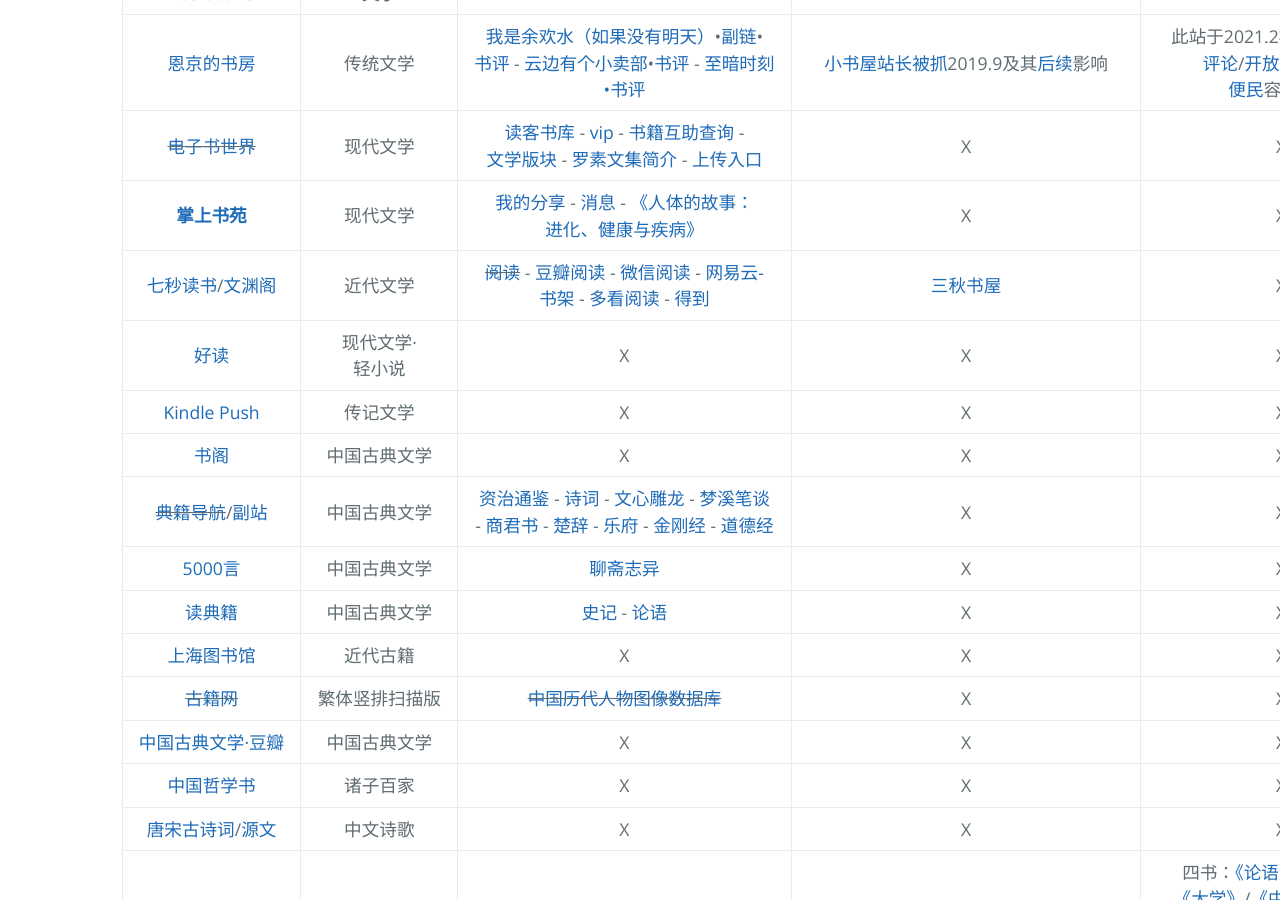
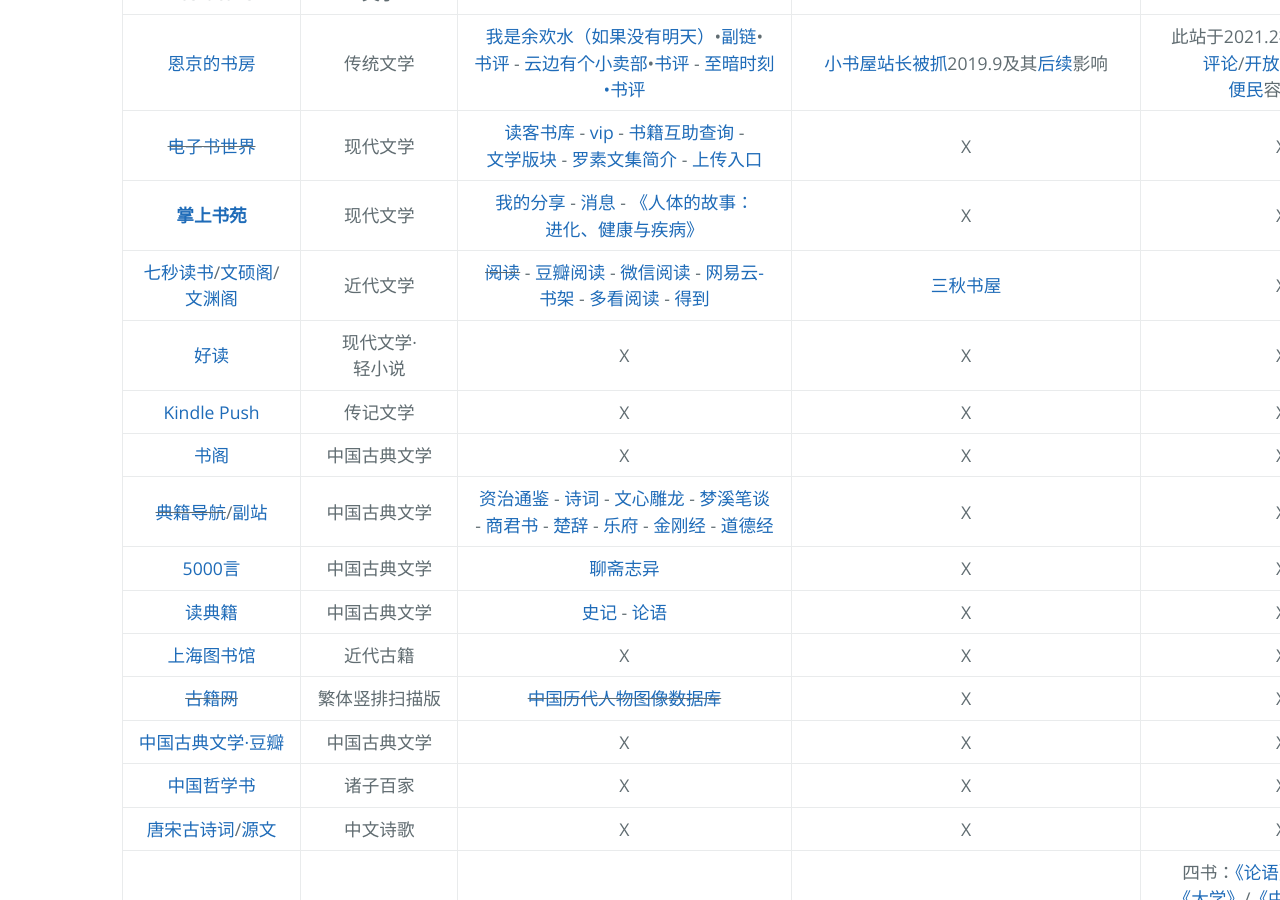
Before and after one commit to AmbroseRen/test, a Jekyll site: the page built from Library/BookSearch.md, in a window 1280 px wide and 900 px high, scrolled down 1363 px. Built offline with Jekyll 4.4.1, drawn with Linux system fonts in a browser that asks for light colours; our own code applies the rules of GitHub Pages for plain Markdown files; the repository's description, which GitHub fills in, is left out.

Commit message:
Update BookSearch.md

```diff
--- a/Library/BookSearch.md
+++ b/Library/BookSearch.md
@@ -37,7 +37,7 @@
 | [恩京的书房](https://www.enjing.com/) | 传统文学 | [我是余欢水（如果没有明天）](https://www.kunnu.com/yuhuanshui/)•[副链](https://www.51shucheng.net/shehui/ruguomeiyoumingtian)•[书评](https://www.enjing.com/wenxue/32589.htm) - [云边有个小卖部](https://cdn.jsdelivr.net/gh/AmbroseRen/Picture@master/book/Literature/Poem/%E4%BA%91%E8%BE%B9%E6%9C%89%E4%B8%AA%E5%B0%8F%E5%8D%96%E9%83%A8%20-%20%E5%BC%A0%E5%98%89%E4%BD%B3.pdf)•[书评](https://www.enjing.com/wenxue/31436.htm) - [至暗时刻•书评](https://www.enjing.com/wenxue/32393.htm) | [小书屋站长被抓](https://www.douban.com/group/topic/180075768/)2019.9及其[后续](https://www.zhihu.com/question/401236809)影响 | 此站于2021.2初已删库跑路•[评论](https://www.enjing.com/renwensheke/32613.htm)/[开放 动态 透明 便民](https://wenshu.court.gov.cn/)容我呵呵 |
 | ~~[电子书世界](https://www.dzssj.com/)~~ | 现代文学 | [读客书库](https://www.dukeshuku.com/) - [vip](https://www.dzssj.com/vip/) - [书籍互助查询](http://www.ucdrs.superlib.net/) - [文学版块](https://www.dzssj.com/list.php?mod=forumdisplay&fid=39&typeid=1&filter=typeid&typeid=1&page=2) - [罗素文集简介](https://www.dzssj.com/book/353476/) - [上传入口](https://www.dzssj.com/forum.php?mod=post&action=newthread&fid=41) | X | X |
 | __[掌上书苑](https://www.soepub.com/)__ | 现代文学 | [我的分享](https://www.soepub.com/myspace/3) - [消息](https://www.soepub.com/discuzx33/home.php?mod=space&do=pm) - [《人体的故事：进化、健康与疾病》](https://www.soepub.com/496252) | X | X |
-| [七秒读书](https://www.7sebook.com/)/[文渊阁](https://wenyuange.org/) | 近代文学 | ~~[阅读](https://www.7sbook.com/disk/index.html)~~ - [豆瓣阅读](https://read.douban.com/bookshelf/) - [微信阅读](https://weread.qq.com/) - [网易云-书架](https://yuedu.163.com/shelf.do?operation=query_current) - [多看阅读](https://www.duokan.com/u/favourite) - [得到](https://www.dedao.cn/) | [三秋书屋](https://www.sanqiu.cc/) | X |
+| [七秒读书](https://www.7sebook.com/)/[文硕阁](https://www.wenshuoge.com/)/[文渊阁](https://wenyuange.org/) | 近代文学 | ~~[阅读](https://www.7sbook.com/disk/index.html)~~ - [豆瓣阅读](https://read.douban.com/bookshelf/) - [微信阅读](https://weread.qq.com/) - [网易云-书架](https://yuedu.163.com/shelf.do?operation=query_current) - [多看阅读](https://www.duokan.com/u/favourite) - [得到](https://www.dedao.cn/) | [三秋书屋](https://www.sanqiu.cc/) | X |
 | [好读](http://www.haodoo.net/) | 现代文学·轻小说 | X | X | X |
 | [Kindle Push](https://book.einverne.info/) | 传记文学 | X | X | X |
 | [书阁](https://new.shuge.org/collections/) | 中国古典文学 | X | X | X |
```
